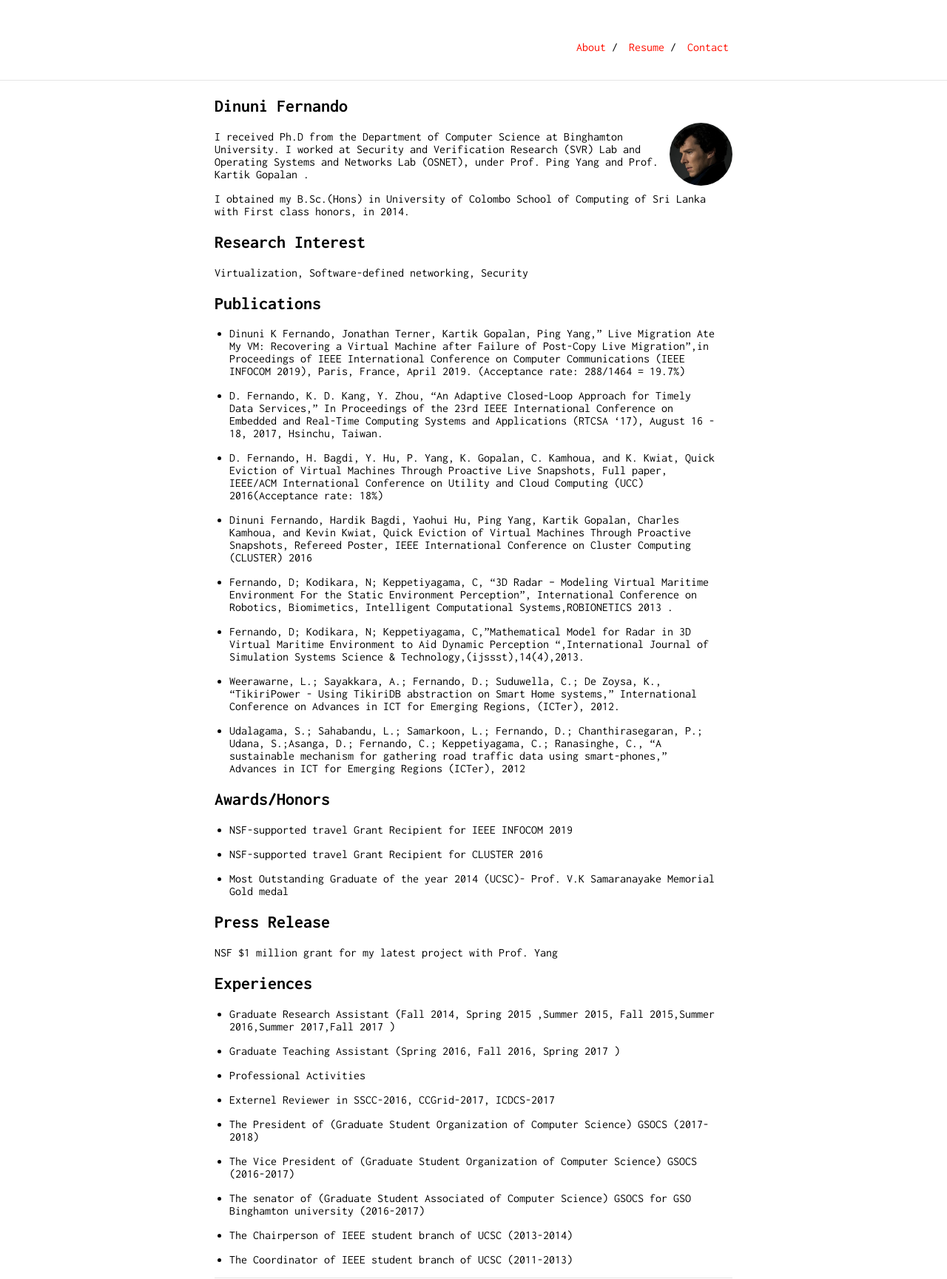
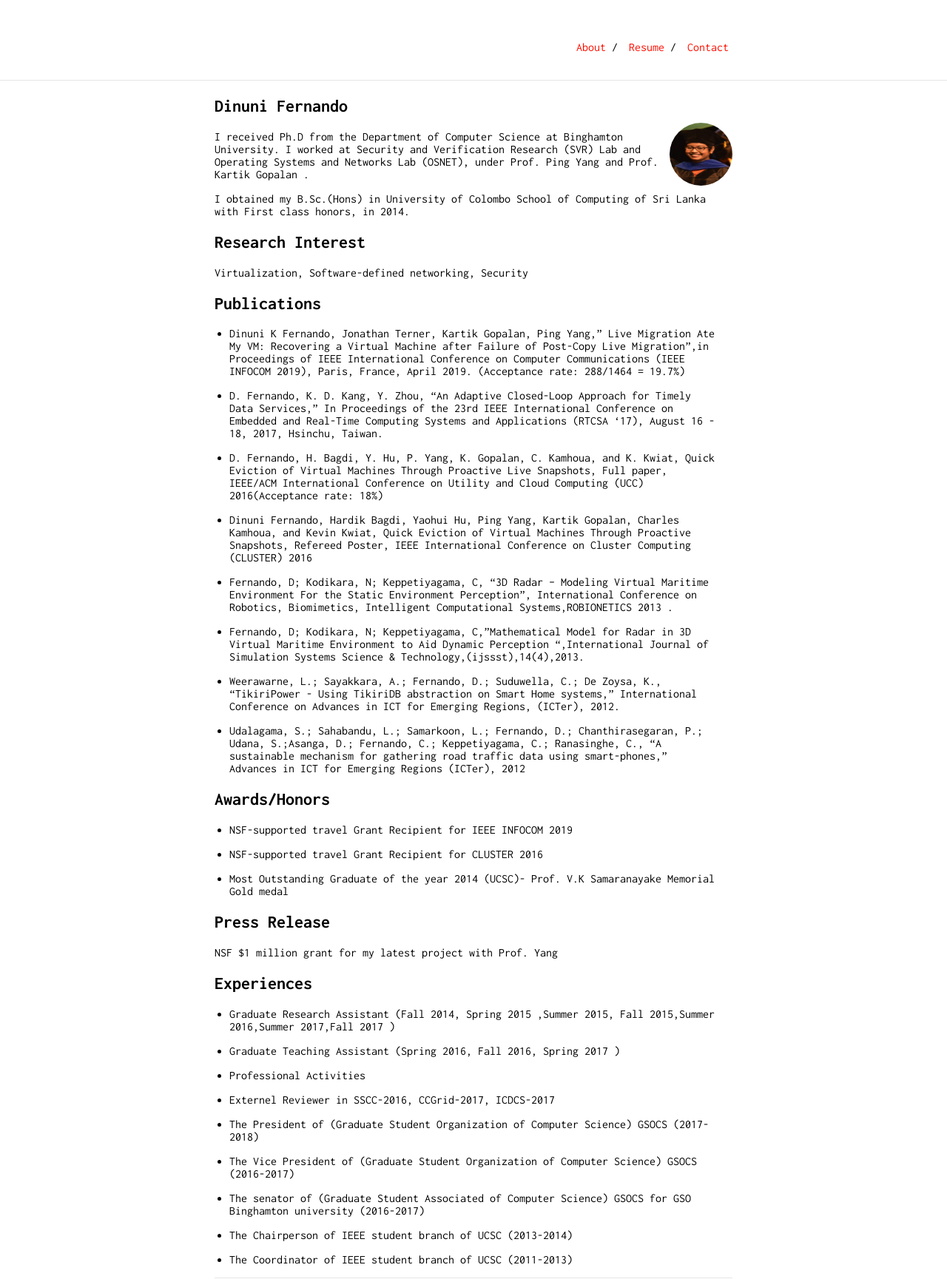
Before and after one commit to dinuni/dinuni.github.io, a Jekyll site: the page built from index.md, in a window 1280 px wide. Shown: the whole page at 74% size. Built offline with Jekyll 4.4.1, drawn with Linux system fonts in a browser that asks for light colours; our own code applies the rules of GitHub Pages for plain Markdown files.

Commit message:
adding content

```diff
--- a/index.md
+++ b/index.md
@@ -1,6 +1,6 @@
 ## Dinuni Fernando
 
-<img class="profile-picture" src="sherlock.jpg">
+<img class="profile-picture" src="dinuni_new.jpg">
 
 I received Ph.D from the Department of Computer Science at Binghamton University. I worked at Security and Verification Research (SVR) Lab and Operating Systems and Networks Lab (OSNET), under Prof. Ping Yang and Prof. Kartik Gopalan .
 
```
Also changed, not shown: dinuni_new.JPG (added).
